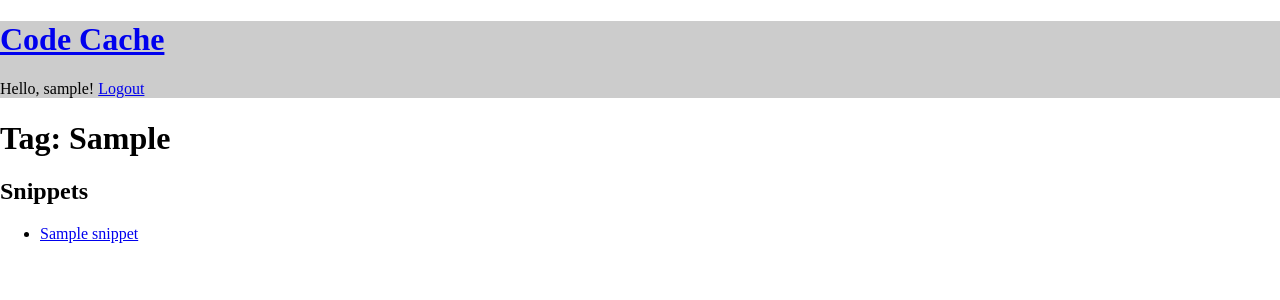
After one commit to momentum-team-1/django-from-scratch-scarter13, a Django app: a page that uses templates/snippets/tag_detail.html in a window 1280 px wide. The commit adds this page. Shown: the top 300 px of the page. Run offline with Django 3.2, Linux system fonts and the light colour scheme; a user stored in the database is signed in; tables that the repository leaves empty hold one stand-in row (values such as "Sample post").

Commit message:
tags working, but need to be transformed to all lower case for consistency

```diff
--- a/core/forms.py
+++ b/core/forms.py
@@ -2,6 +2,8 @@ from django import forms
 from .models import Snippet
 
 class SnippetForm(forms.ModelForm):
+    tag_names = forms.CharField(label="Tags", help_text="Enter tags seperated by spaces.")
+
     class Meta:
         model = Snippet
         fields = [
--- a/core/models.py
+++ b/core/models.py
@@ -2,6 +2,13 @@ from django.db import models
 from users.models import User
 
 # Create your models here.
+class Tag(models.Model):
+    tag = models.CharField(max_length=100, unique=True)
+
+    def __str__(self):
+        return self.tag
+
+
 class Snippet(models.Model):
     PUBLIC = 'PUB'
     PRIVATE = 'PRI'
@@ -14,9 +21,24 @@ class Snippet(models.Model):
     #date = models.DateField(auto_now_add=True, null=True, blank=True)
     description = models.CharField(max_length=255, null=True, blank=True)
     text = models.TextField(null=True, blank=True)
+    tags = models.ManyToManyField(to=Tag, related_name='snippets')
     visibility = models.CharField(max_length=3, choices=VISIBILITY_CHOICES, default=PRIVATE)
 
+    def get_tag_names(self):
+        tag_names = []
+        for tag in self.tags.all():
+            tag_names.append(tag.tag)
+        return " ".join(tag_names)
 
+    def set_tag_names(self, tag_names):
+        tag_names = tag_names.split()
+        tags = []
+        for tag_name in tag_names:
+            tag = Tag.objects.filter(tag=tag_name).first()
+            if tag is None:
+                tag = Tag.objects.create(tag=tag_name)
+            tags.append(tag)
+        self.tags.set(tags)
 
     def __str__(self):
-        return self.text
+        return self.title
--- a/core/views.py
+++ b/core/views.py
@@ -1,6 +1,8 @@
 from django.shortcuts import render, redirect, get_object_or_404
 from django.contrib.auth.decorators import login_required
+from .models import Tag
 from .forms import SnippetForm
+
 
 # Create your views here. recipe
 
@@ -30,6 +32,7 @@ def create_snippet(request):
             snippet = form.save(commit=False)
             snippet.user = request.user
             snippet.save()
+            snippet.set_tag_names(form.cleaned_data['tag_names'])
             return redirect(to='snippet_list')
     else:
         form = SnippetForm()
@@ -47,12 +50,22 @@ def delete_snippet(request, pk):
 
 def edit_snippet (request, pk):
     snippet = get_object_or_404(request.user.snippets, pk=pk)
+
     if request.method == 'GET':
-        form = SnippetForm(instance=snippet)
+        form = SnippetForm(instance=snippet, initial={"tag_names": snippet.get_tag_names()})
     else:
         form = SnippetForm(data=request.POST, instance=snippet)
         if form.is_valid():
-            form.save()
+            snippet = form.save()
+            snippet.set_tag_names(form.cleaned_data['tag_names'])
             return redirect(to='show_snippet', snippet_pk=snippet.pk)
 
     return render (request, "snippets/edit_snippet.html", {"form": form, "snippet": snippet})
+
+def view_tag (request, tag_name):
+    tag = get_object_or_404(Tag, tag=tag_name)
+    #snippets = tag.snippets.filter(snippet.visibility=="PUB")
+    """
+    Note that you will have to pass along 'snippets' in the context along with 'tag' on line 66 when you do decide to activate this; also, some changes you will need in your template
+    """
+    return render (request, "snippets/tag_detail.html", {"tag": tag})
--- a/steve_project/urls.py
+++ b/steve_project/urls.py
@@ -26,6 +26,7 @@ urlpatterns = [
     path('snippets/create_snippet/', core_views.create_snippet, name='create_snippet'),
     path('snippets/<int:pk>/edit/', core_views.edit_snippet, name='edit_snippet'),
     path('snippets/<int:pk>/delete/', core_views.delete_snippet, name='delete_snippet'),
+    path('tags/<str:tag_name>', core_views.view_tag, name='view_tag'),
     path('admin/', admin.site.urls),
     path('accounts/', include('registration.backends.simple.urls')),
 
--- /dev/null
+++ b/templates/snippets/tag_detail.html
@@ -0,0 +1,16 @@
+{% extends "base.html" %}
+
+{% block content%}
+
+<h1>Tag: {{ tag }}</h1>
+
+
+<h2>Snippets</h2>
+
+<ul>
+    {% for snippet in tag.snippets.all %}
+        <li><a href = "{% url 'show_snippet' snippet_pk=snippet.pk %}">{{ snippet.title }}</a></li>
+    {% endfor %}
+</ul>
+
+{% endblock %}
```
Also changed, not shown: templates/snippets/show_snippet.html (+7 -0 lines), core/migrations/0006_auto_20200609_0221.py (added).
